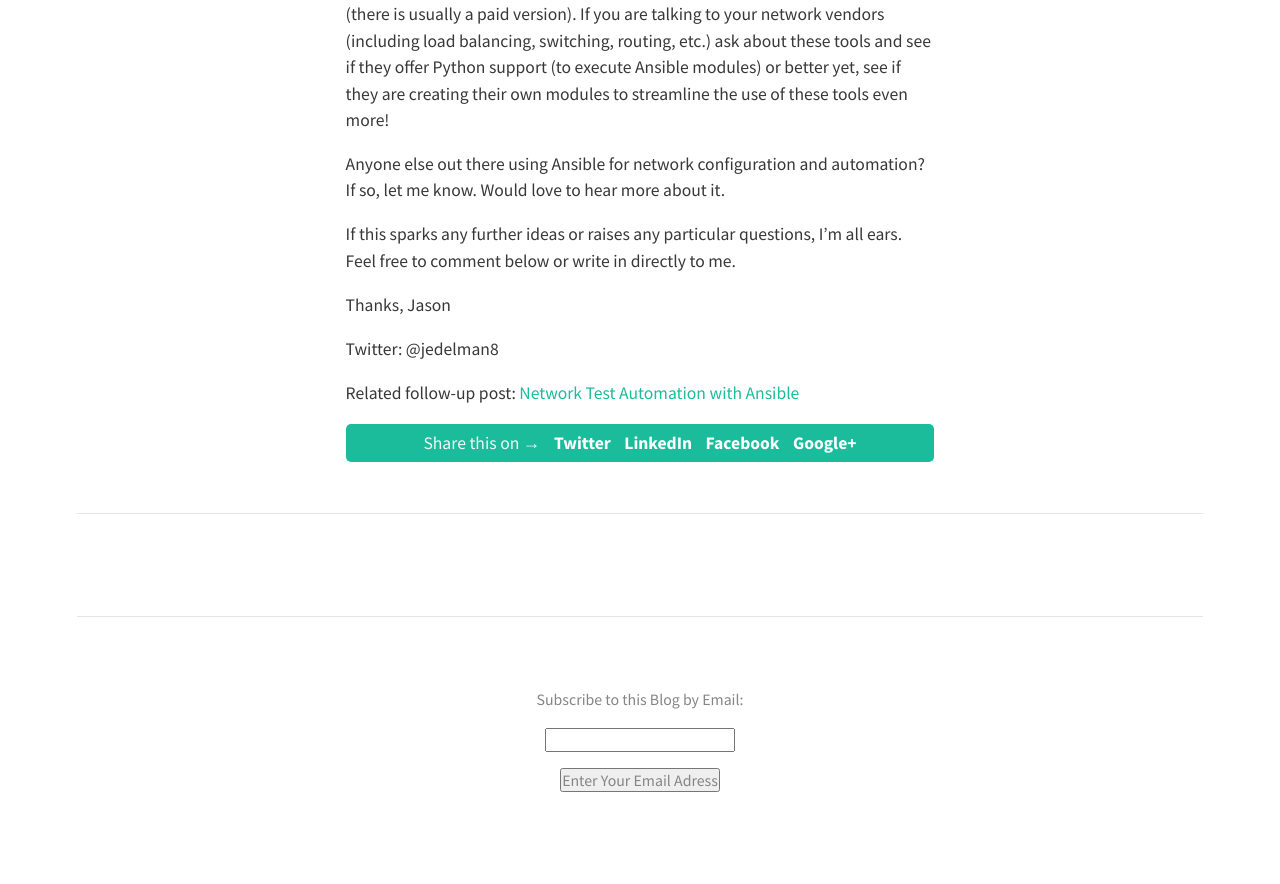
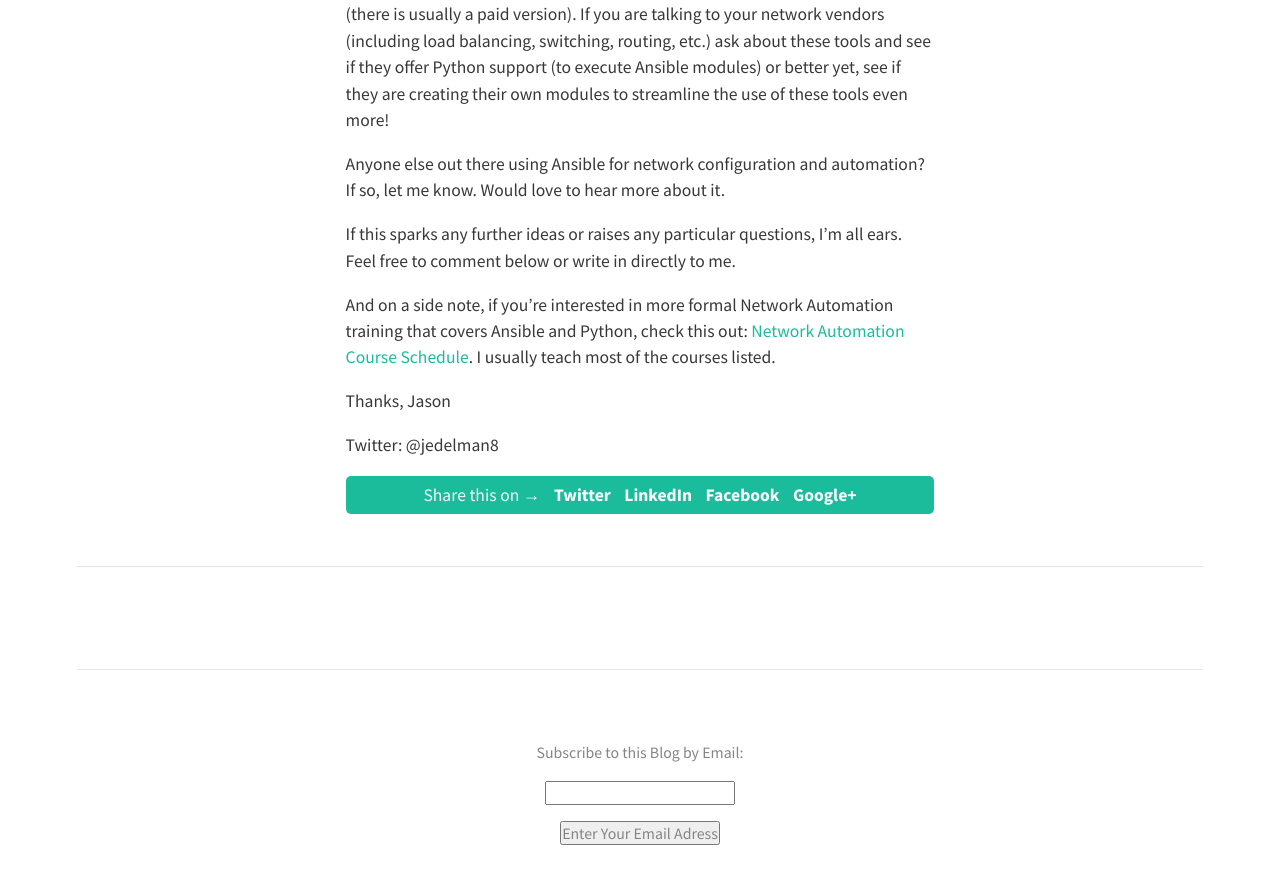
Before and after one commit to jedelman8/jedelman8.github.com, a Jekyll site: the page built from _posts/2014-03-24-ansible-for-networking.md, in a window 1280 px wide and 900 px high, scrolled down 10944 px. Shown: the top 884 px of the window. Built offline with Jekyll 4.4.1, drawn with Linux system fonts in a browser that asks for light colours; nearby versions of some CDN libraries; comment, search, counter and statistics services are not loaded; before the commit the page ends 11792 px from its top, so only the background shows below that.

Commit message:
updated post

```diff
--- a/_posts/2014-03-24-ansible-for-networking.md
+++ b/_posts/2014-03-24-ansible-for-networking.md
@@ -148,9 +148,10 @@ Anyone else out there using Ansible for network configuration and automation?  I
 
 If this sparks any further ideas or raises any particular questions, I’m all ears.  Feel free to comment below or write in directly to me.
 
+And on a side note, if you're interested in more formal Network Automation training that covers Ansible and Python, check this out: [Network Automation Course Schedule](http://networktocode.com/training/course-schedule/).  I usually teach most of the courses listed.
+
+
 Thanks,
 Jason
 
 Twitter: @jedelman8
-
-Related follow-up post: [Network Test Automation with Ansible](http://www.jedelman.com/1/post/2014/03/network-test-automation-with-ansible.html)
```
